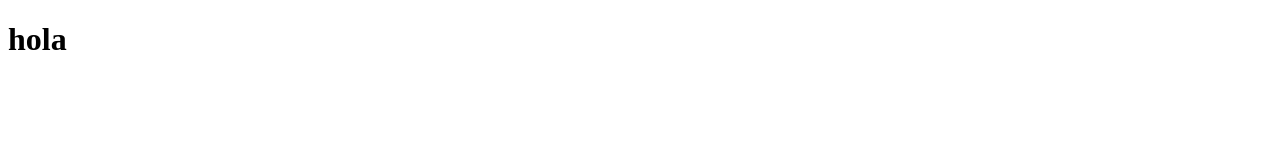
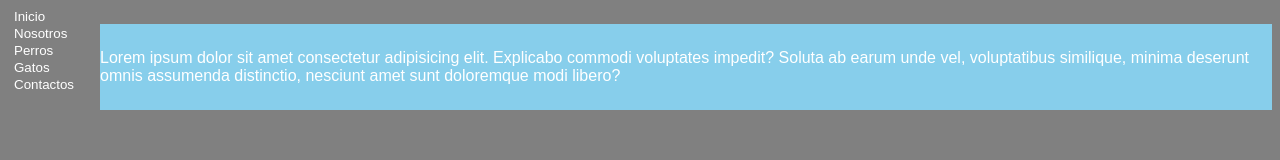
Before and after one commit to felipechavez189/repositorio_academico1, a plain HTML site: page index.html in a window 1280 px wide. Drawn offline with Linux system fonts and the light colour scheme.

Commit message:
Actividad2

```diff
--- a/index.html
+++ b/index.html
@@ -4,8 +4,70 @@
     <meta charset="UTF-8">
     <meta name="viewport" content="width=device-width, initial-scale=1.0">
     <title>Document</title>
+    <style>
+        body {
+            background-color: gray;
+            font-family: Arial, Helvetica, sans-serif;
+            display: flex;
+            align-items: flex-start;
+        }
+
+        button {
+            background-color: gray;
+            color: white;
+            width: 20%;
+            border: none;
+            text-align: left;
+            margin-right: 20px;
+        }
+
+        button:hover {
+            cursor: pointer;
+        }
+
+        button:hover > span {
+            filter: brightness(80%);
+        }
+
+        .button-container {
+            display: flex;
+            flex-direction: column;
+            align-items: flex-start;
+        }
+
+        p {
+            background-color: skyblue;
+            flex: 1;
+            width: 80%;
+            margin-left: auto;
+            color: white;
+            padding-top: 25px;
+            padding-bottom: 25px;
+        }
+    </style>
 </head>
 <body>
-    <h1>hola</h1>
+
+<div class="button-container">
+    <button class="button">
+        <span>Inicio</span>
+    </button>
+    <button class="button">
+        <span>Nosotros</span>
+    </button>
+    <button class="button">
+        <span>Perros</span>
+    </button>
+    <button class="button">
+        <span>Gatos</span>
+    </button>
+    <button class="button">
+        <span>Contactos</span>
+    </button>
+</div>
+
+<p>Lorem ipsum dolor
+   sit amet consectetur adipisicing elit. Explicabo commodi voluptates impedit? Soluta ab earum unde vel, voluptatibus similique, minima deserunt omnis assumenda distinctio, nesciunt amet sunt doloremque modi libero?</p>
+
 </body>
 </html>
```
